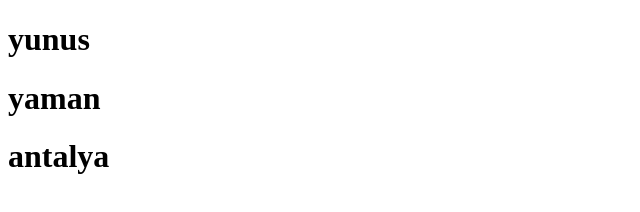
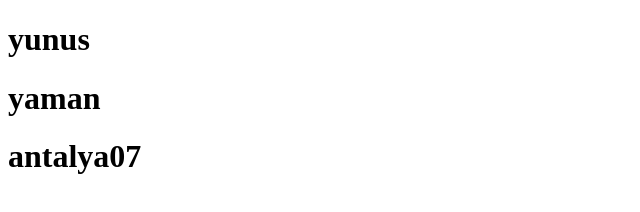
Before and after one commit to yunusymn/techSkill2, a plain HTML site: page index.html in a window 1280 px wide. Shown: the full height of the page, 0-640 px from the left. Drawn offline with Linux system fonts and the light colour scheme.

Commit message:
second commit

```diff
--- a/index.html
+++ b/index.html
@@ -9,7 +9,7 @@
 </head>
 <h1>yunus</h1>
 <h1>yaman</h1>
-<h1>antalya</h1>
+<h1>antalya07</h1>
 <body>
 
 </body>
```
